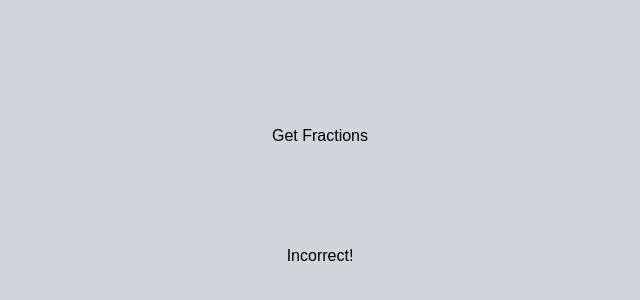
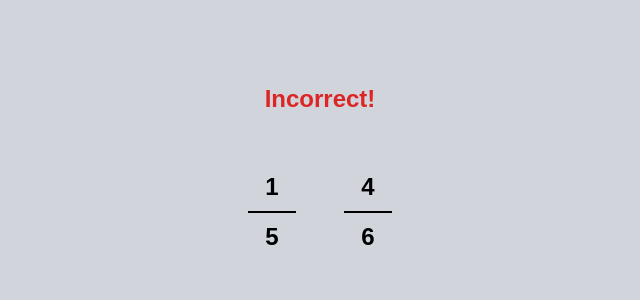
Before and after one commit to mjBerhe/fraction, a Next.js app: page / in a window 1280 px wide. Shown: the part 204-504 px from the top of the page, without its empty margins (320-960 px from the left). Built offline with nearby package versions, Linux system fonts and the light colour scheme.

Commit message:
no equal fractions

```diff
--- a/pages/index.tsx
+++ b/pages/index.tsx
@@ -1,9 +1,10 @@
-import { useState } from "react";
+import { useState, useEffect } from "react";
 import type { NextPage } from "next";
 
 import FractionButton from "../components/FractionButton";
 
 type Difficulty = "easy" | "hard";
+
 const getRandomInt = (max: number) => {
   const randomInt = Math.ceil(Math.random() * max);
   return randomInt;
@@ -12,15 +13,18 @@ const getRandomInt = (max: number) => {
 const createFractionPair = (difficulty: Difficulty): number[][] => {
   let d1!: number;
   if (difficulty === "easy") {
-    // denominator of 2-12
-    d1 = getRandomInt(11) + 1;
+    // denominator of 3-12
+    d1 = getRandomInt(10) + 2;
     const n1 = getRandomInt(d1 - 1);
 
+    let n2 = n1;
     let d2 = d1;
-    while (d2 === d1) {
-      d2 = getRandomInt(11) + 1;
+    while (n1 / d1 === n2 / d2) {
+      while (d2 === d1) {
+        d2 = getRandomInt(10) + 2;
+      }
+      n2 = getRandomInt(d2 - 1);
     }
-    const n2 = getRandomInt(d2 - 1);
 
     return [
       [n1, d1],
@@ -53,22 +57,18 @@ const Home: NextPage = () => {
   };
 
   const submitAnswer = (answer: number[]) => {
-    console.log(answer);
+    // console.log(answer);
     if (answer === fraction1) {
       if (fraction1[0] / fraction1[1] > fraction2[0] / fraction2[1]) {
-        console.log("correct!");
         isCorrect();
       } else {
-        console.log("incorrect!");
         isIncorrect();
       }
     }
     if (answer === fraction2) {
       if (fraction2[0] / fraction2[1] > fraction1[0] / fraction1[1]) {
-        console.log("correct!");
         isCorrect();
       } else {
-        console.log("incorrect!");
         isIncorrect();
       }
     }
@@ -76,10 +76,21 @@ const Home: NextPage = () => {
     setFractions();
   };
 
+  useEffect(() => {
+    setFractions();
+  }, []);
+
   return (
     <div className="min-h-screen">
       <div className="flex flex-col h-screen items-center justify-center">
-        <button onClick={() => setFractions()}>Get Fractions</button>
+        {wasCorrect && currentStreak > 0 && (
+          <span className="text-green-600 font-bold text-2xl">
+            Correct! x{currentStreak}
+          </span>
+        )}
+        {!wasCorrect && (
+          <span className="text-red-600 font-bold text-2xl">Incorrect!</span>
+        )}
         <div className="flex w-full justify-center space-x-12 p-12">
           {fraction1?.length > 0 && (
             <FractionButton handleClick={submitAnswer} fraction={fraction1} />
@@ -88,10 +99,6 @@ const Home: NextPage = () => {
             <FractionButton handleClick={submitAnswer} fraction={fraction2} />
           )}
         </div>
-        {wasCorrect && currentStreak > 0 && (
-          <span>Correct! x{currentStreak}</span>
-        )}
-        {!wasCorrect && <span>Incorrect!</span>}
       </div>
     </div>
   );
```
